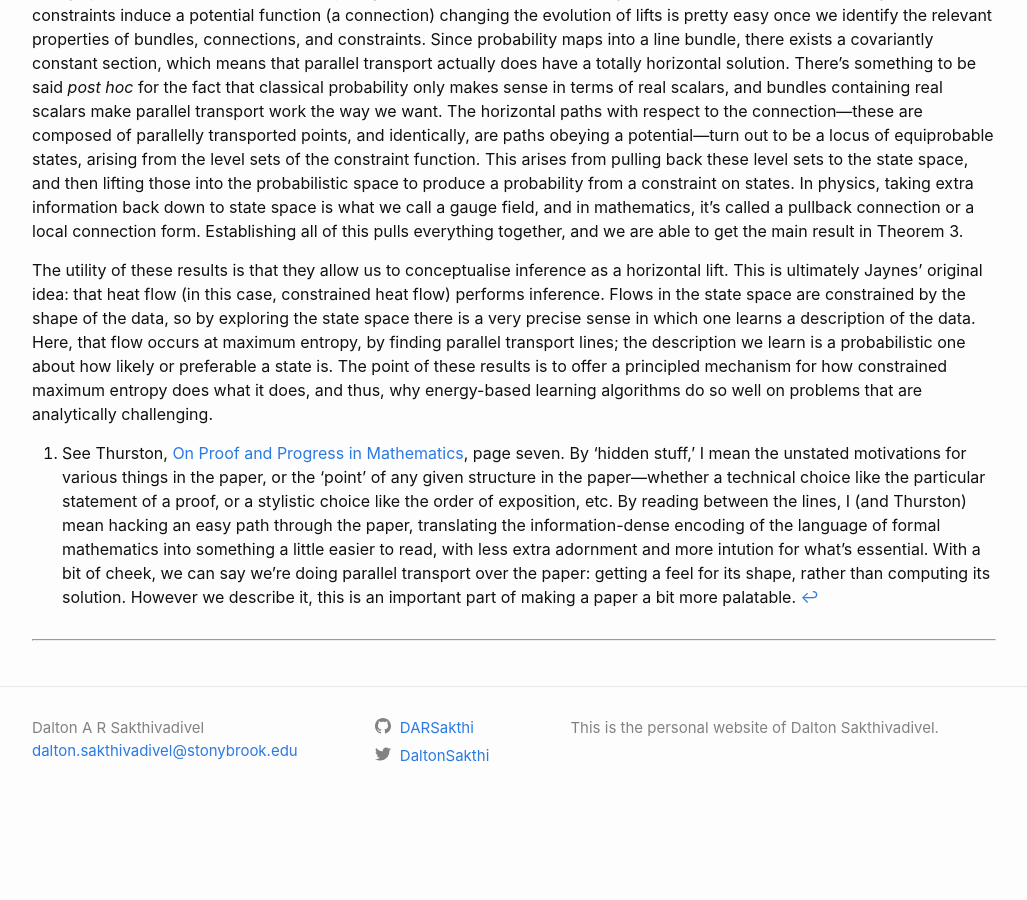
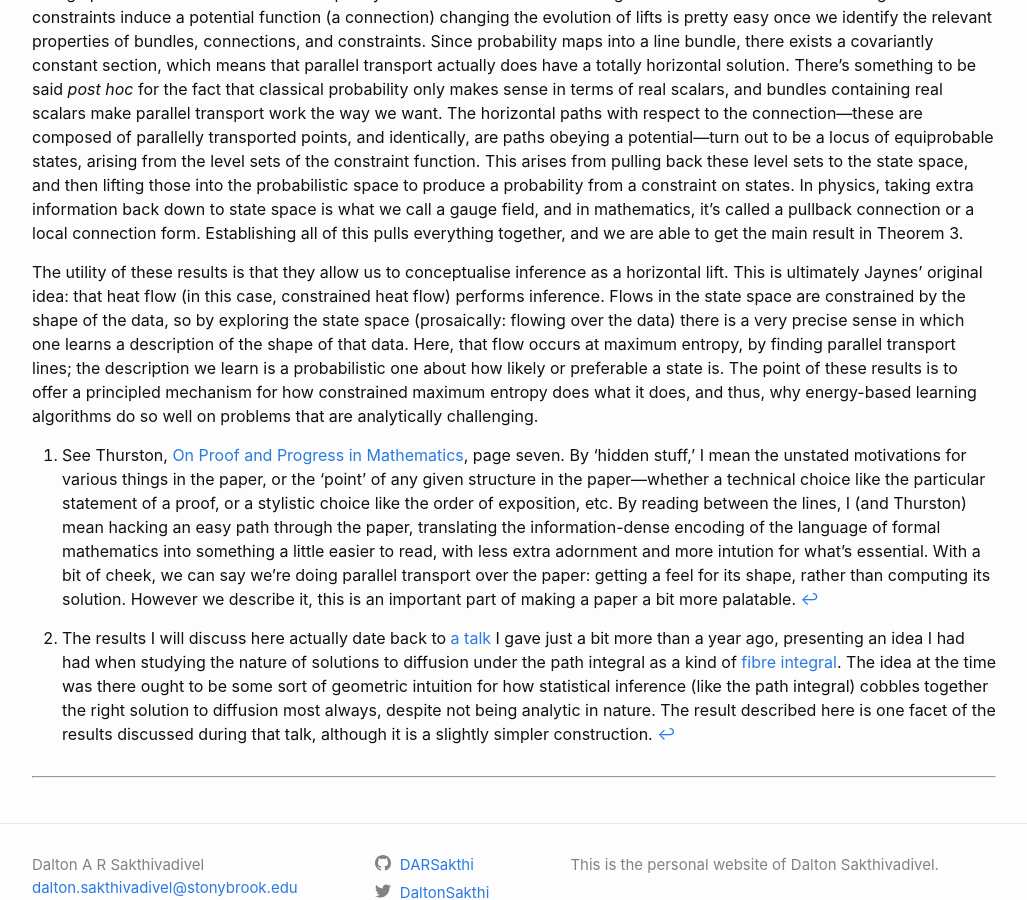
Before and after one commit to DARSakthi/DARSakthi.github.io, a Jekyll site: the page built from _posts/2022-03-21-HEP-EBL.markdown, in a window 1280 px wide and 900 px high, scrolled down 3033 px. Shown: the whole window, without its empty margins (126-1153 px from the left). Built offline with Jekyll 4.4.1, drawn with Linux system fonts in a browser that asks for light colours; formulas are drawn with MathJax 3; comment, search, counter and statistics services are not loaded; before the commit the page ends 3860 px from its top, so only the background shows below that; some of the changed text lies outside the part shown.

Commit message:
Added footnote 2

```diff
--- a/_posts/2022-03-21-HEP-EBL.markdown
+++ b/_posts/2022-03-21-HEP-EBL.markdown
@@ -47,6 +47,8 @@ The point of using gauge theory is that there are actually two bundles here, and
 
 A large portion of these results are now purely technical material: constructing the bundles we need and showing that the constraints induce a potential function (a connection) changing the evolution of lifts is pretty easy once we identify the relevant properties of bundles, connections, and constraints. Since probability maps into a line bundle, there exists a covariantly constant section, which means that parallel transport actually does have a totally horizontal solution. There's something to be said _post hoc_ for the fact that classical probability only makes sense in terms of real scalars, and bundles containing real scalars make parallel transport work the way we want. The horizontal paths with respect to the connection—these are composed of parallelly transported points, and identically, are paths obeying a potential—turn out to be a locus of equiprobable states, arising from the level sets of the constraint function. This arises from pulling back these level sets to the state space, and then lifting those into the probabilistic space to produce a probability from a constraint on states. In physics, taking extra information back down to state space is what we call a gauge field, and in mathematics, it's called a pullback connection or a local connection form. Establishing all of this pulls everything together, and we are able to get the main result in Theorem 3.
 
-The utility of these results is that they allow us to conceptualise inference as a horizontal lift. This is ultimately Jaynes' original idea: that heat flow (in this case, constrained heat flow) performs inference. Flows in the state space are constrained by the shape of the data, so by exploring the state space there is a very precise sense in which one learns a description of the data. Here, that flow occurs at maximum entropy, by finding parallel transport lines; the description we learn is a probabilistic one about how likely or preferable a state is. The point of these results is to offer a principled mechanism for how constrained maximum entropy does what it does, and thus, why energy-based learning algorithms do so well on problems that are analytically challenging.
+The utility of these results is that they allow us to conceptualise inference as a horizontal lift. This is ultimately Jaynes' original idea: that heat flow (in this case, constrained heat flow) performs inference. Flows in the state space are constrained by the shape of the data, so by exploring the state space (prosaically: flowing over the data) there is a very precise sense in which one learns a description of the shape of that data. Here, that flow occurs at maximum entropy, by finding parallel transport lines; the description we learn is a probabilistic one about how likely or preferable a state is. The point of these results is to offer a principled mechanism for how constrained maximum entropy does what it does, and thus, why energy-based learning algorithms do so well on problems that are analytically challenging.
 
 [^1]: See Thurston, [On Proof and Progress in Mathematics](https://arxiv.org/abs/math/9404236), page seven. By 'hidden stuff,' I mean the unstated motivations for various things in the paper, or the 'point' of any given structure in the paper—whether a technical choice like the particular statement of a proof, or a stylistic choice like the order of exposition, etc. By reading between the lines, I (and Thurston) mean hacking an easy path through the paper, translating the information-dense encoding of the language of formal mathematics into something a little easier to read, with less extra adornment and more intution for what's essential. With a bit of cheek, we can say we're doing parallel transport over the paper: getting a feel for its shape, rather than computing its solution. However we describe it, this is an important part of making a paper a bit more palatable.
+
+[^2]: The results I will discuss here actually date back to [a talk](https://darsakthi.github.io/talks/tnb-0) I gave just a bit more than a year ago, presenting an idea I had had when studying the nature of solutions to diffusion under the path integral as a kind of [fibre integral](https://ncatlab.org/nlab/show/fiber+integration). The idea at the time was there ought to be some sort of geometric intuition for how statistical inference (like the path integral) cobbles together the right solution to diffusion most always, despite not being analytic in nature. The result described here is one facet of the results discussed during that talk, although it is a slightly simpler construction.
```
Also changed, not shown: other parts of _posts/2022-03-21-HEP-EBL.markdown (+1 -1 lines).
